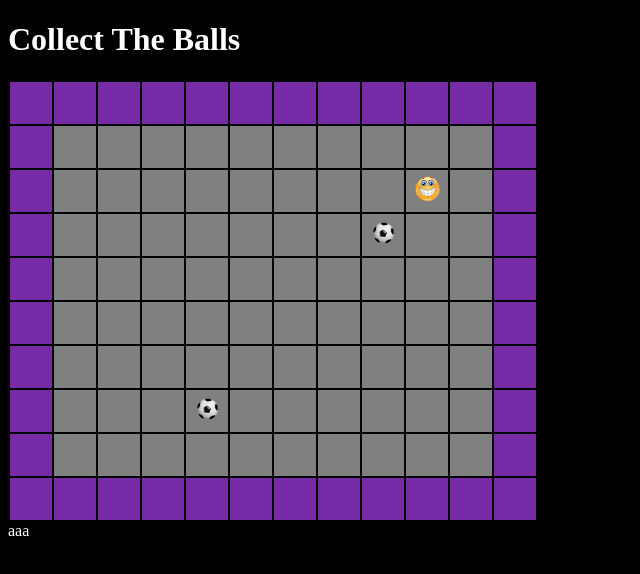
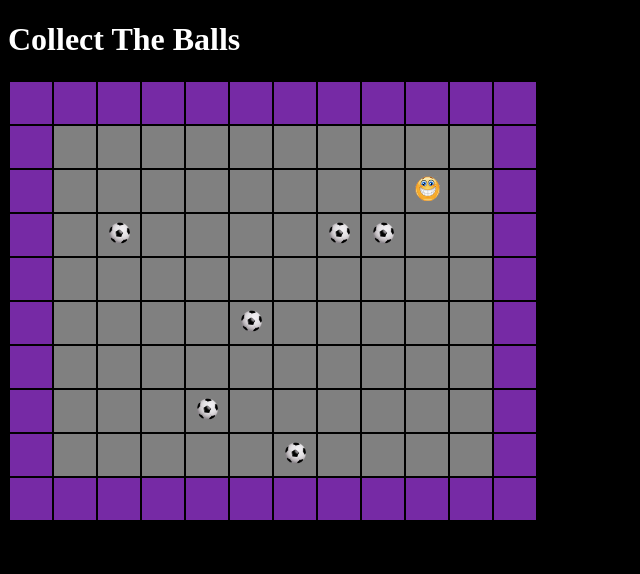
Before and after one commit to RacheliVa/ball-RacheliV, a plain HTML site: page index.html in a window 1280 px wide. Both pictures are taken after a click on the element 75 px from the left and 146 px from the top of the page. Shown: the whole page, without its empty margins (0-640 px from the left). Drawn offline with Linux system fonts and the light colour scheme.

Commit message:
placement ball

```diff
--- a/index.html
+++ b/index.html
@@ -15,5 +15,5 @@
   <script src="js/app.js"></script>
   <script src="js/util.js"></script>
 </body>
-aaa
+
 </html>
--- a/js/app.js
+++ b/js/app.js
@@ -12,6 +12,18 @@ function initGame() {
 	gGamerPos = { i: 2, j: 9 };
 	gBoard = buildBoard();
 	renderBoard(gBoard);
+	setInterval(function () {
+		ballPlacement(12, 10);
+	}, 1800);
+}
+
+function ballPlacement(length, width) {
+	randomI = Math.floor(Math.random() * (length));
+	randomJ = Math.floor(Math.random() * (width));
+	if (gBoard[randomI][randomJ].type === FLOOR && gBoard[randomI][randomJ].gameElement === null)
+		renderCell({ i: randomI, j: randomJ }, BALL_IMG);
+	else
+	ballPlacement(length, width)
 }
 
 
```
